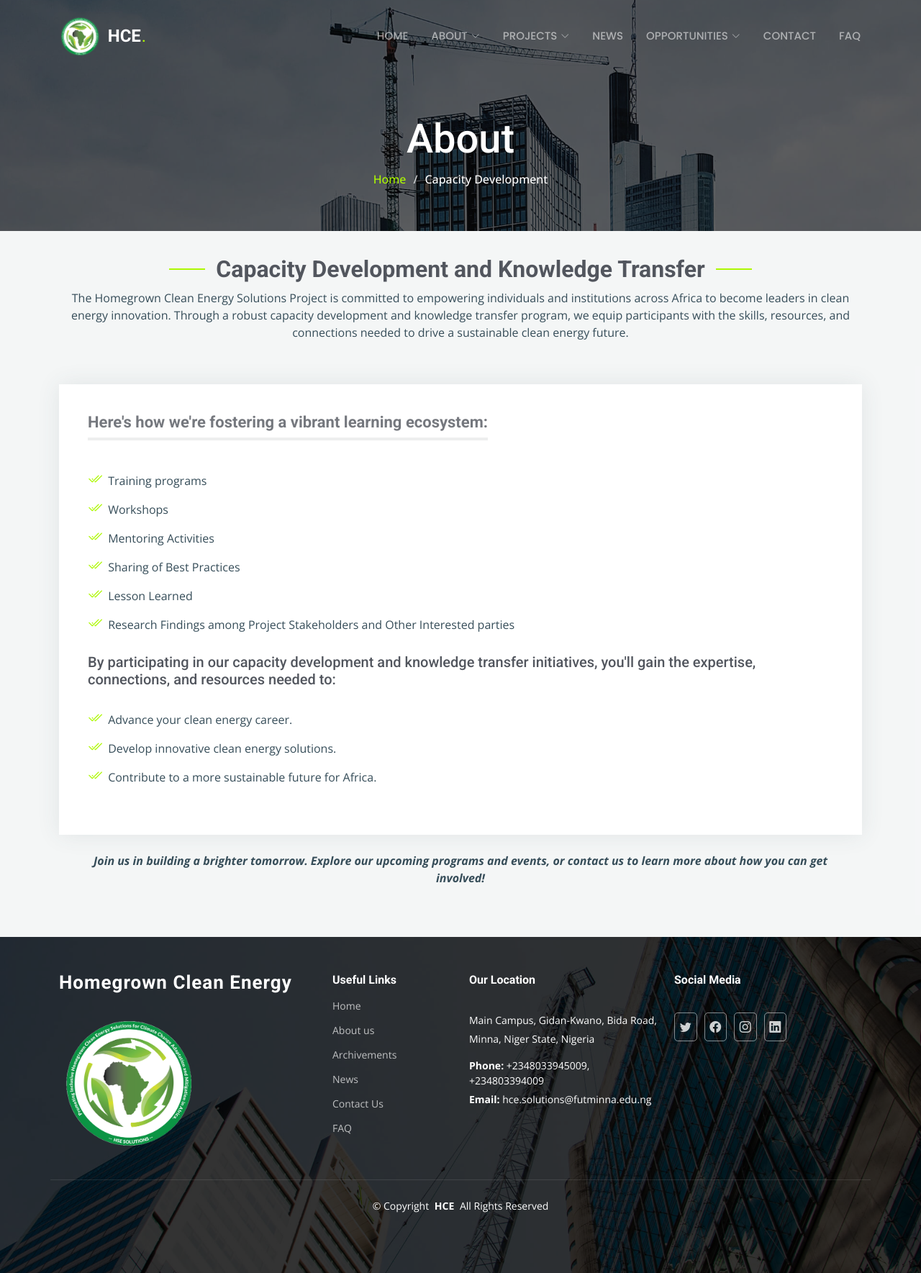
After one commit to Alben-cmd/hce_solutions, a Laravel app: page /capacity_development in a window 1280 px wide. The commit adds this page. Shown: the whole page at 72% size. Run offline with Laravel 8, Linux system fonts and the light colour scheme.

Commit message:
Capacity Development

```diff
--- a/app/Http/Controllers/FrontController.php
+++ b/app/Http/Controllers/FrontController.php
@@ -21,6 +21,11 @@ class FrontController extends Controller
         return view('front.about.outcomes');
     }
 
+    public function c_development()
+    {
+        return view('front.about.capacity_development');
+    }
+
     public function news()
     {
         return view('front.news.news');
--- a/resources/views/front/about/about.blade.php
+++ b/resources/views/front/about/about.blade.php
@@ -25,7 +25,7 @@
     <div class="container section-title" data-aos="fade-up">
       <br>
     <h2>About Homegrown Clean Energy</h2>
-    <p><em> <strong>Homegrown Clean Energy Solutions isn't just about technology; it's about people. By harnessing African talent and creativity, we can transform the continent's energy landscape. Imagine the ripple effect: reduced poverty, improved health, and a more resilient environment.</strong></em></p>
+    <p><em> Homegrown Clean Energy Solutions isn't just about technology; it's about people. By harnessing African talent and creativity, we can transform the continent's energy landscape. Imagine the ripple effect: reduced poverty, improved health, and a more resilient environment.</em></p>
   </div><!-- End Section Title -->
     <section id="alt-services" class="alt-services section">
       <div class="container">
--- /dev/null
+++ b/resources/views/front/about/capacity_development.blade.php
@@ -0,0 +1,84 @@
+@extends('layouts.master')
+
+@section('title', 'Impacts: HCE')
+
+@section('content')
+
+<main class="main">
+
+    <!-- Page Title -->
+    <div class="page-title" data-aos="fade" style="background-image: url({{asset('main/assets/img/page-title-bg.jpg')}});">
+      <div class="container position-relative">
+        <h1>About</h1>
+        <nav class="breadcrumbs">
+          <ol>
+            <li><a href=" {{ route('home') }} ">Home</a></li>
+            <li class="current">Capacity Development </li>
+          </ol>
+        </nav>
+      </div>
+    </div><!-- End Page Title -->
+
+    <!-- Alt Services Section -->
+            <!-- Section Title -->
+
+            <section id="services" class="services section">
+
+                <!-- Section Title -->
+                <div class="container section-title" data-aos="fade-up">
+                    <br>
+                  <h2>Capacity Development and Knowledge Transfer</h2>
+                  <p>The Homegrown Clean Energy Solutions Project is committed to empowering individuals and institutions across Africa to become leaders in clean energy innovation. Through a robust capacity development and knowledge transfer program, we equip participants with the skills, resources, and connections needed to drive a sustainable clean energy future.</p>
+                </div><!-- End Section Title -->
+
+                <div class="container">
+
+                    <div data-aos="fade-up" data-aos-delay="200">
+                        <div class="service-item position-relative">
+
+                            <h3>Here's how we're fostering a vibrant learning ecosystem:</h3>
+                            <div class="features section">
+                                <div class=" tab-pane fade active show" id="features-tab-1" role="tabpanel">
+
+                                    <ul>
+                                        <li><i class="bi bi-check2-all"></i> <span>Training programs</span></li>
+                                        <li><i class="bi bi-check2-all"></i> <span>Workshops</span></li>
+                                        <li><i class="bi bi-check2-all"></i> <span>Mentoring Activities</span></li>
+                                        <li><i class="bi bi-check2-all"></i> <span>Sharing of Best Practices</span></li>
+                                        <li><i class="bi bi-check2-all"></i> <span>Lesson Learned</span></li>
+                                        <li><i class="bi bi-check2-all"></i> <span>Research Findings among Project Stakeholders and Other Interested parties
+                                        </span></li>
+                                    </ul>
+                                </div>
+                            </div>
+
+                            <h5>By participating in our capacity development and knowledge transfer initiatives, you'll gain the expertise, connections, and resources needed to:</h5>
+                            <div class="features section">
+                                <div class=" tab-pane fade active show" id="features-tab-1" role="tabpanel">
+
+                                    <ul>
+                                        <li><i class="bi bi-check2-all"></i> <span>Advance your clean energy career.</span></li>
+                                        <li><i class="bi bi-check2-all"></i> <span>Develop innovative clean energy solutions.</span></li>
+                                        <li><i class="bi bi-check2-all"></i> <span>Contribute to a more sustainable future for Africa.</span></li>
+
+                                    </ul>
+                                </div>
+                            </div>
+
+
+                        </div>
+                    </div><!-- End Service Item -->
+
+                    <br>
+                    <div class="container section-title" data-aos="fade-up">
+
+                        <p> <em> <strong>Join us in building a brighter tomorrow. Explore our upcoming programs and events, or contact us to learn more about how you can get involved!</strong></em></p>
+                    </div><!-- End Section Title -->
+
+
+                </div>
+
+            </section>
+  </main>
+
+  @endsection
--- a/resources/views/front/about/outcomes.blade.php
+++ b/resources/views/front/about/outcomes.blade.php
@@ -25,7 +25,7 @@
     <div class="container section-title" data-aos="fade-up">
       <br>
     <h2>Expected Outcomes</h2>
-    <p><em> <strong>The Homegrown Clean Energy Solutions Project is a groundbreaking initiative empowering Africa to tackle climate change and achieve energy independence. Here's how we envision a brighter future:</strong></em></p>
+    <p><em>The Homegrown Clean Energy Solutions Project is a groundbreaking initiative empowering Africa to tackle climate change and achieve energy independence. Here's how we envision a brighter future:</em></p>
   </div><!-- End Section Title -->
     <section id="features-cards" class="features-cards section">
       <div class="container">
--- a/resources/views/layouts/header.blade.php
+++ b/resources/views/layouts/header.blade.php
@@ -14,6 +14,7 @@
             <ul>
               <li><a href="{{ route('about') }}">About HCE</a></li>
               <li><a href="{{ route('outcomes') }} ">Expected Outcomes</a></li>
+              <li><a href="{{ route('c_development') }} ">Capacity Development</a></li>
 
               </li>
             </ul>
--- a/routes/web.php
+++ b/routes/web.php
@@ -17,8 +17,11 @@ use App\Http\Controllers\OpportunityController;
 */
 
 Route::get('/', [FrontController::class, 'index'])->name('home');
+//about start
 Route::get('/about', [FrontController::class, 'about'])->name('about');
 Route::get('/outcomes', [FrontController::class, 'outcomes'])->name('outcomes');
+Route::get('/capacity_development', [FrontController::class, 'c_development'])->name('c_development');
+//about ends
 //projects start
 Route::get('/activities', [ProjectController::class, 'activities'])->name('activities');
 Route::get('/achievements', [ProjectController::class, 'achievements'])->name('achievements');
```
